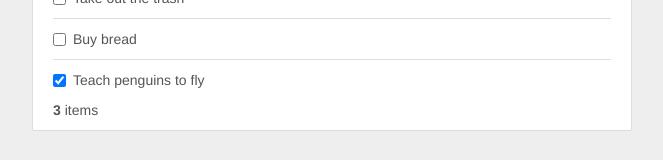
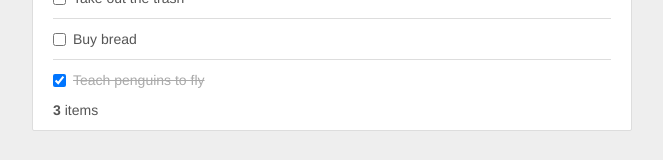
Before and after one commit to mesaugat/learn-react, a React (Create React App) app: page / in a window 1280 px wide. Shown: the part 167-327 px from the top of the page, without its empty margins (308-971 px from the left). Built offline with nearby package versions, Linux system fonts and the light colour scheme.

Commit message:
Add event handler to change todo status

```diff
--- a/src/components/App.js
+++ b/src/components/App.js
@@ -36,10 +36,30 @@ class App extends Component {
       const todo = {
         text,
         completed: false,
-        id: state.length + 1
+        id: state.items.length + 1
       };
 
-      return {items: [...state.items, todo]};
+      return { items: [...state.items, todo] };
+    })
+  }
+
+  /**
+   * Change todo completion status.
+   *
+   * @param {Number} todoId
+   * @param {Boolean} completed
+   */
+  changeTodoStatus = (todoId, completed) => {
+    this.setState(state => {
+      const items = state.items.map(item => {
+        if (item.id !== todoId) {
+          return item;
+        }
+
+        return { ...item, completed };
+      })
+
+      return { items };
     })
   }
 
@@ -47,7 +67,7 @@ class App extends Component {
     return (
       <div className="container">
         <div className="row">
-          <TodoList items={this.state.items} addNewTodo={this.addNewTodo} />
+          <TodoList items={this.state.items} addNewTodo={this.addNewTodo} changeTodoStatus={this.changeTodoStatus} />
         </div>
       </div>
     );
--- a/src/components/InputBox.js
+++ b/src/components/InputBox.js
@@ -5,7 +5,7 @@ import PropTypes from 'prop-types';
  * Input component to add a new todo.
  */
 class InputBox extends Component {
-  propTypes = {
+  static propTypes = {
     items: PropTypes.array,
     addNewTodo: PropTypes.func.isRequired
   }
--- a/src/components/TodoItem.js
+++ b/src/components/TodoItem.js
@@ -1,4 +1,4 @@
-import React from 'react';
+import React, { Component } from 'react';
 import PropTypes from 'prop-types';
 
 /**
@@ -6,22 +6,28 @@ import PropTypes from 'prop-types';
  *
  * @param {Object} props
  */
-const TodoItem = (props) => {
-  const { item } = props;
+class TodoItem extends Component {
+  static propTypes = {
+    item: PropTypes.object.isRequired,
+    changeTodoStatus: PropTypes.func.isRequired
+  }
+
+  handleChange = (event) => this.props.changeTodoStatus(this.props.item.id, event.target.checked);
+
+  render() {
+    const { item } = this.props;
+    const className = `todo-item ui-state-default ${item.completed === true ? 'completed' : 'pending'}`;
 
     return (
-    <li key={item.id} className="ui-state-default">
+      <li key={item.id} className={className}>
         <div className="checkbox">
           <label>
-          <input type="checkbox" checked={item.completed}/>{item.text}
+            <input type="checkbox" onChange={this.handleChange} checked={item.completed} /> {item.text}
           </label>
         </div>
       </li>
     )
   }
-
-TodoItem.propTypes = {
-  item: PropTypes.object
 }
 
 export default TodoItem;
--- a/src/components/TodoList.js
+++ b/src/components/TodoList.js
@@ -11,7 +11,7 @@ import TodoCount from './TodoCount';
  * @param {Object} props
  */
 const TodoList = (props) => {
-  const {items} = props;
+  const { items } = props;
   const count = items.length;
 
   return (
@@ -21,7 +21,7 @@ const TodoList = (props) => {
       <ul className="list-unstyled">
         {
           items && items.map(item =>
-            <TodoItem key={item.id} item={item} />
+            <TodoItem key={item.id} item={item} changeTodoStatus={props.changeTodoStatus} />
           )
         }
       </ul>
```
Lines whose indentation alone changed are shown as unchanged.
